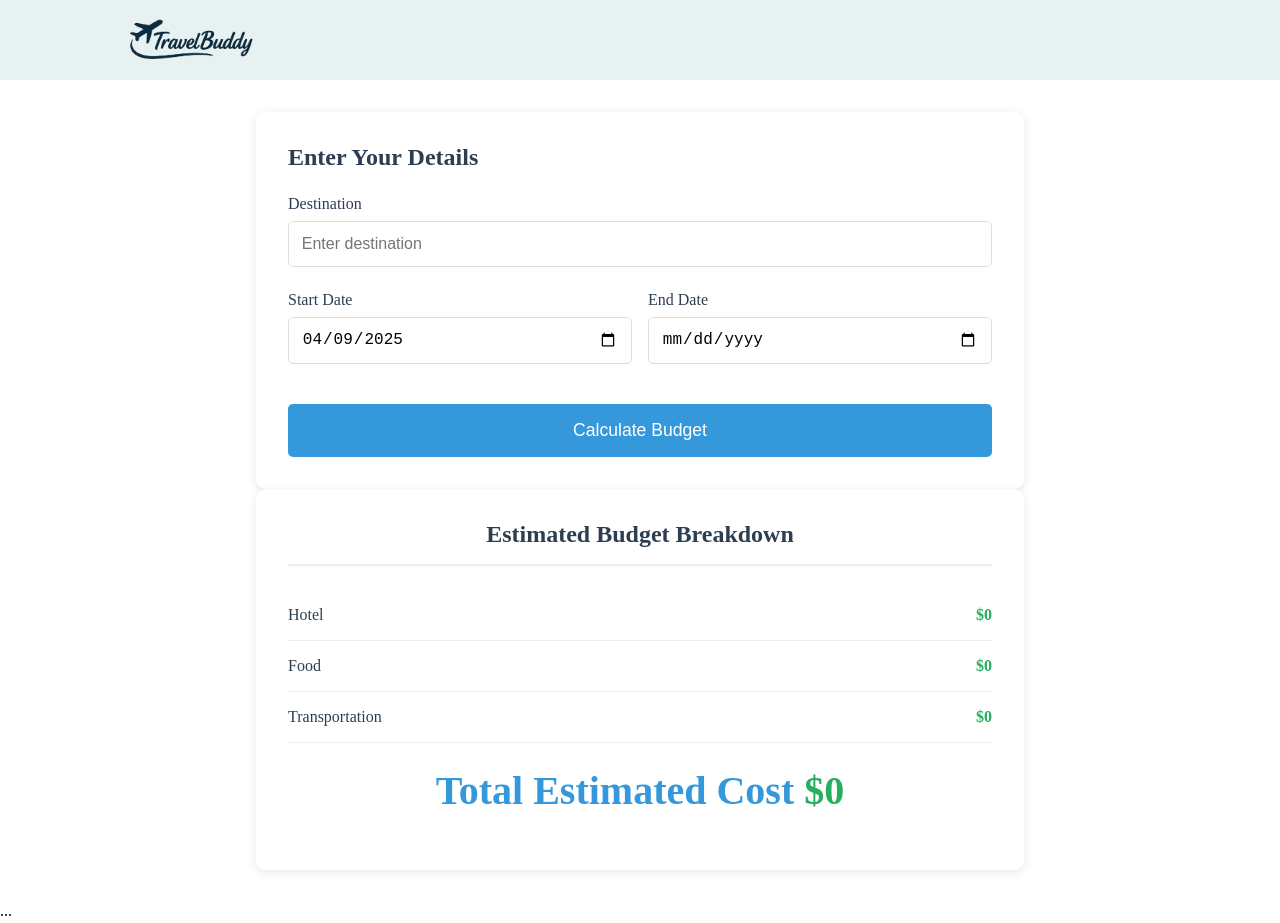
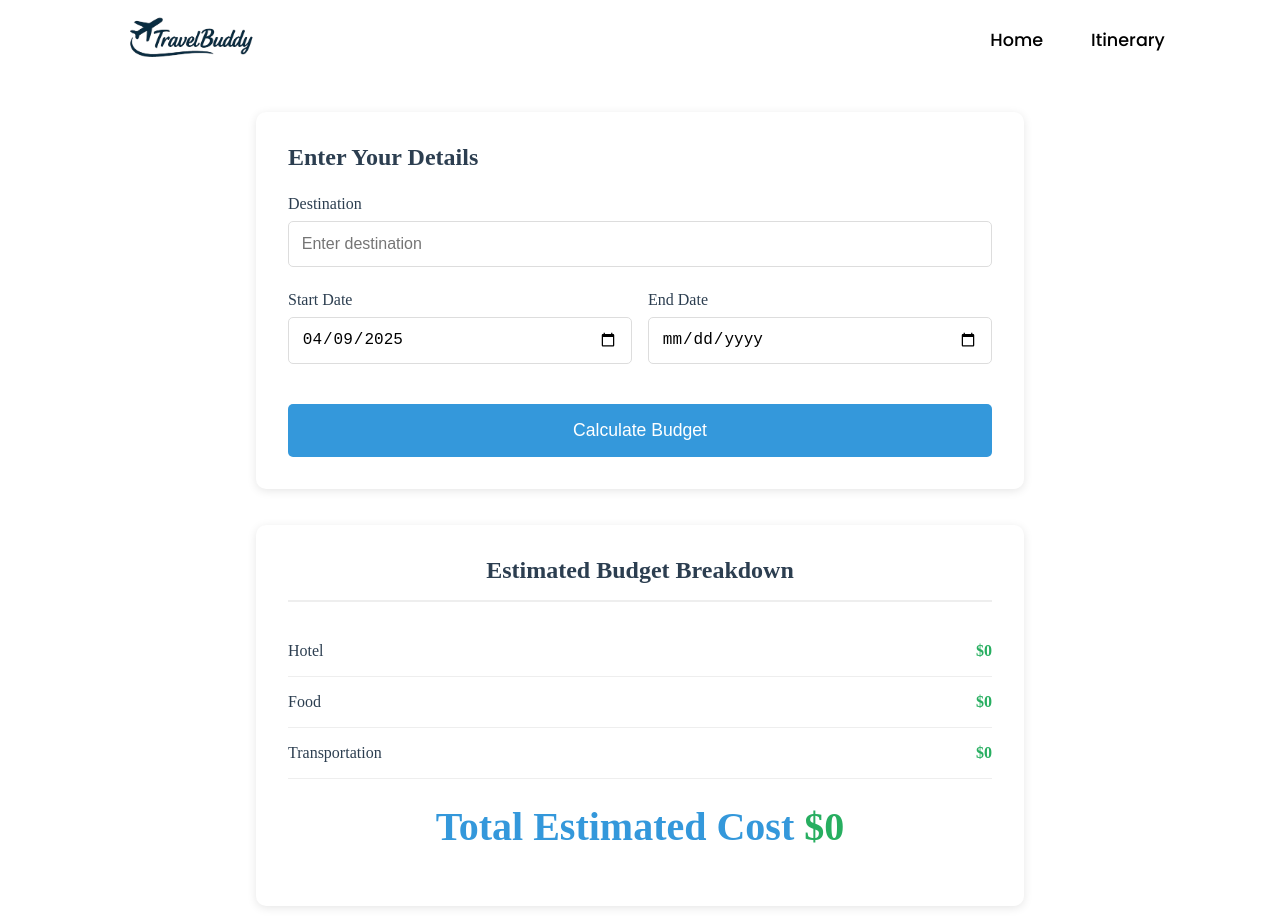
Before and after one commit to SamyaNagpal/Travel-Planner, a website: page public/budget.html in a window 1280 px wide. Shown: the top 923 px of the page. Drawn offline with Linux system fonts and the light colour scheme.

Commit message:
updated css

```diff
--- a/public/budget.html
+++ b/public/budget.html
@@ -2,7 +2,6 @@
 <html lang="en">
 <head>
     <!-- Keep existing head content -->
-    <link rel="stylesheet" href="styles/main.css">
     <link rel="stylesheet" href="styles/budget.css">
 </head>
 <body>
@@ -11,9 +10,10 @@
             <a href="home.html">
                 <img src="assets/images/logo1.png" alt="TravelBuddy Logo" class="navbar-logo normal-logo">
             </a>
-            <a href="home.html">
-                <img src="assets/images/logo.png" alt="Sticky TravelBuddy Logo" class="navbar-logo sticky-logo">
-              </a>
+        </div>
+        <div class="links">
+            <a href="home.html" class="active">Home</a>
+            <a href="itinerary.html">Itinerary</a>
         </div>
 
     </nav>
@@ -39,6 +39,7 @@
             </div>
             <button class="calculate-btn">Calculate Budget</button>
         </section>
+        <br><br>
 
         <!-- Updated Results -->
         <section class="budget-summary">
--- a/public/styles/budget.css
+++ b/public/styles/budget.css
@@ -1,4 +1,52 @@
 /* ========== BUDGET PAGE STYLES ========== */
+@import url('https://fonts.googleapis.com/css2?family=Poppins:ital,wght@0,100;0,200;0,300;0,400;0,500;0,600;0,700;0,800;0,900;1,100;1,200;1,300;1,400;1,500;1,600;1,700;1,800;1,900&display=swap');
+*{
+  margin: 0;
+  padding: 0;
+  box-sizing: border-box;
+  list-style: none;
+  text-decoration: none;
+  scroll-behavior: smooth;
+}
+
+.navbar{
+  width: 100%;
+  height: 80px;
+  display: flex;
+  justify-content: space-between;
+  align-items: center;
+  padding: 0 9%;
+  z-index: 999;
+}
+
+.logo img
+{
+  width: 150px;                 /* You can adjust this value as needed */
+  height: auto;
+  object-fit: contain;
+}
+
+
+.links {
+  font-family: 'Poppins';
+  display: flex;
+  gap: 3rem;
+  align-items: center;
+}
+
+.links a {
+  color: black;
+  text-decoration: none;
+  font-weight: 420;
+  transition: opacity 0.3s ease;
+  font-size: 1.1rem;
+}
+
+.links a:hover {
+  opacity: 0.8;
+  color:#214fb5;
+}
+
 .budget-container {
     max-width: 800px;
     margin: 2rem auto;
--- a/public/styles/itinerary.css
+++ b/public/styles/itinerary.css
@@ -1,4 +1,52 @@
 /* Itinerary Page Styles */
+@import url('https://fonts.googleapis.com/css2?family=Poppins:ital,wght@0,100;0,200;0,300;0,400;0,500;0,600;0,700;0,800;0,900;1,100;1,200;1,300;1,400;1,500;1,600;1,700;1,800;1,900&display=swap');
+*{
+  margin: 0;
+  padding: 0;
+  box-sizing: border-box;
+  list-style: none;
+  text-decoration: none;
+  scroll-behavior: smooth;
+}
+
+.navbar-cont{
+  width: 100%;
+  height: 80px;
+  display: flex;
+  justify-content: space-between;
+  align-items: center;
+  padding: 0 9%;
+  z-index: 999;
+}
+
+.logo img
+{
+  width: 150px;                 /* You can adjust this value as needed */
+  height: auto;
+  object-fit: contain;
+}
+
+
+.links {
+  font-family: 'Poppins';
+  display: flex;
+  gap: 3rem;
+  align-items: center;
+}
+
+.links a {
+  color: black;
+  text-decoration: none;
+  font-weight: 420;
+  transition: opacity 0.3s ease;
+  font-size: 1.1rem;
+}
+
+.links a:hover {
+  opacity: 0.8;
+  color:#214fb5;
+}
+
 .itinerary-container {
     max-width: 1200px;
     margin: 2rem auto;
--- a/public/styles/main.css
+++ b/public/styles/main.css
@@ -79,7 +79,7 @@ nav{
 
 .nav-links a:hover {
   opacity: 0.8;
-  color:#3498db;
+  color:#214fb5;
 }
 
 .sticky_nav .nav-links a{
@@ -188,7 +188,7 @@ nav{
 }
 
 .feature-card {
-  background: #e8efef;
+  background: #e9f1f1;
   padding: 2rem;
   border-radius: 10px;
   text-align: center;
```
Also changed, not shown: public/itinerary.html (+3 -6 lines).
